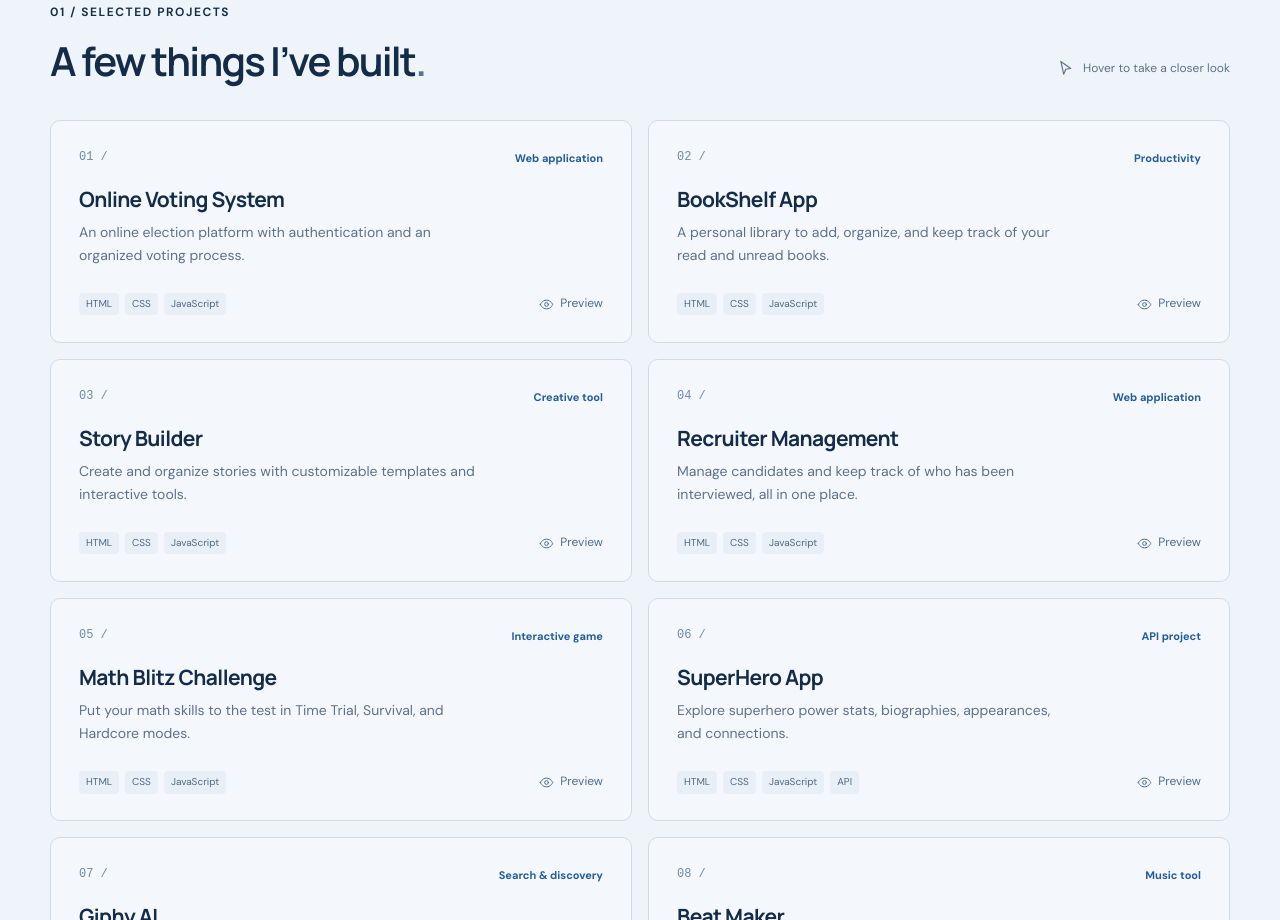
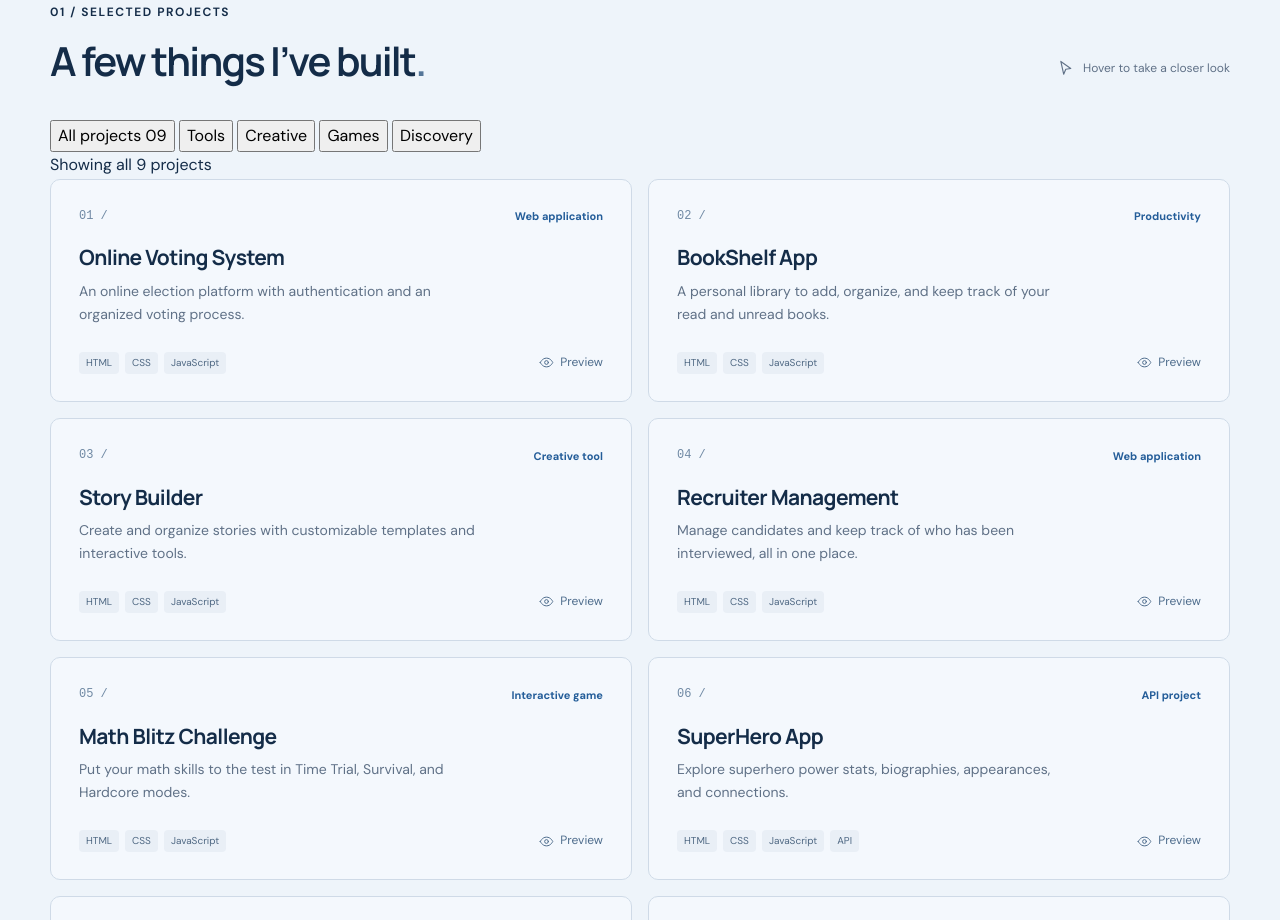
Before and after one commit to samimustafaa/samisportfolio, a website: page dist/index.html in a window 1280 px wide. Shown: the part 900-1820 px from the top of the page. Drawn offline with Linux system fonts and the light colour scheme; no server answers.

Commit message:
feat: add animated project category filters

```diff
--- a/dist/index.html
+++ b/dist/index.html
@@ -65,6 +65,14 @@
     <div class="social-strip"><span class="social-label">FIND ME ONLINE</span><a href="https://github.com/samimustafaa" target="_blank" rel="noopener"><svg viewBox="0 0 24 24" aria-hidden="true"><path d="M9 19c-4 1-4-2-6-2m12 5v-4a3.5 3.5 0 0 0-1-3c3-.4 6-1.5 6-6a4.7 4.7 0 0 0-1.3-3.3A4.4 4.4 0 0 0 18.6 2S17.4 1.6 15 3a13.4 13.4 0 0 0-6 0C6.6 1.6 5.4 2 5.4 2a4.4 4.4 0 0 0-.1 3.7A4.7 4.7 0 0 0 4 9c0 4.5 3 5.6 6 6a3.5 3.5 0 0 0-1 3v4"/></svg>GitHub</a><a href="https://www.linkedin.com/in/samimustafaa/" target="_blank" rel="noopener"><svg viewBox="0 0 24 24" aria-hidden="true"><rect x="3" y="3" width="18" height="18" rx="3"/><path d="M7 10v7m0-10v.1M11 17v-7m0 3c0-4 6-4 6 0v4"/></svg>LinkedIn</a><a href="https://x.com/ssamicodes" target="_blank" rel="noopener"><svg viewBox="0 0 24 24" aria-hidden="true"><path d="m4 3 16 18h-4L0 3zm16 0L4 21"/></svg>Twitter / X</a><a href="mailto:samimustafa072@gmail.com"><svg viewBox="0 0 24 24" aria-hidden="true"><rect x="2" y="4" width="20" height="16" rx="3"/><path d="m3 5 9 8 9-8"/></svg>Email</a></div>
     <section id="work" class="work" aria-labelledby="work-title">
       <div class="section-heading"><div><span class="eyebrow">01 / SELECTED PROJECTS</span><h2 id="work-title">A few things I’ve built<span>.</span></h2></div><p class="preview-hint"><svg viewBox="0 0 24 24" aria-hidden="true"><path d="m4 2 14 10-7 1-3 7z"/></svg><span>Hover to take a closer look</span></p></div>
+      <div class="project-filters" role="group" aria-label="Filter projects by category">
+        <button type="button" data-filter="all" aria-pressed="true" aria-controls="projects">All projects <span id="project-total">09</span></button>
+        <button type="button" data-filter="tools" aria-pressed="false" aria-controls="projects">Tools</button>
+        <button type="button" data-filter="creative" aria-pressed="false" aria-controls="projects">Creative</button>
+        <button type="button" data-filter="games" aria-pressed="false" aria-controls="projects">Games</button>
+        <button type="button" data-filter="discovery" aria-pressed="false" aria-controls="projects">Discovery</button>
+      </div>
+      <span id="project-filter-status" class="visually-hidden" role="status" aria-live="polite">Showing all 9 projects</span>
       <div class="project-grid" id="projects"></div>
     </section>
     <section id="github" class="github-section" aria-labelledby="github-title">
```
